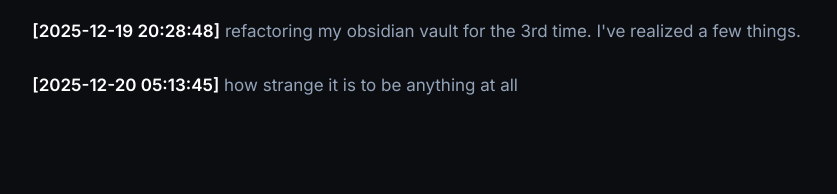
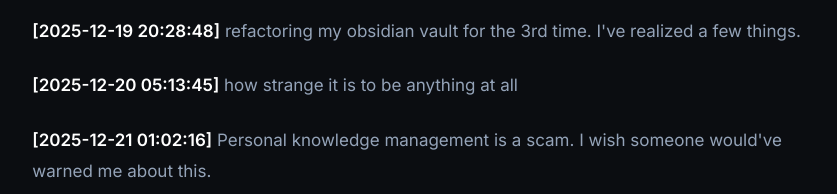
Before and after one commit to NicholaiVogel/NicholaiVogel, an Astro site: page /blog/nicholais-notepad in a window 1280 px wide. Shown: the part 1260-1454 px from the top of the page, without its empty margins (221-1058 px from the left). Built offline with nearby package versions, Linux system fonts and the light colour scheme; Astro itself is replaced by a stand-in of ours.

Commit message:
notepad: Personal knowledge management is a scam. I wish so

```diff
--- a/src/content/blog/nicholais-notepad.mdx
+++ b/src/content/blog/nicholais-notepad.mdx
@@ -25,3 +25,5 @@
 **[2025-12-19 20:28:48]** refactoring my obsidian vault for the 3rd time. I've realized a few things.
 
 **[2025-12-20 05:13:45]** how strange it is to be anything at all
+
+**[2025-12-21 01:02:16]** Personal knowledge management is a scam. I wish someone would've warned me about this.
```
